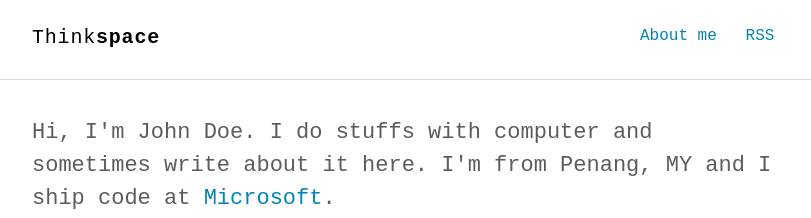
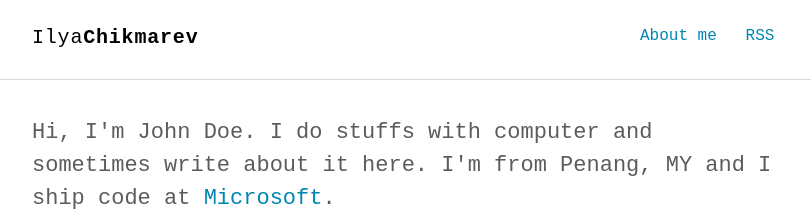
Before and after one commit to ichikmarev/ichikmarev.github.io, a Jekyll site: the page built from index.html, in a window 1280 px wide. Shown: the top 218 px of the page, without its empty margins (232-1043 px from the left). Built offline with Jekyll 4.4.1, drawn with Linux system fonts in a browser that asks for light colours; some web fonts are replaced.

Commit message:
Update _config.yml

```diff
--- a/_config.yml
+++ b/_config.yml
@@ -1,6 +1,6 @@
 # Site settings
-title_left    : "Think"
-title_right   : "space" # default: ""
+title_left    : "Ilya"
+title_right   : "Chikmarev" # default: ""
 description   : "Minimalist Jekyll theme for technical writing blog."
 keywords      : "Jekyll, theme, free, download, SEO, blog, web, minimalist, thinkspace"
 url           : https://heiswayi.github.io/thinkspace # site url
```
